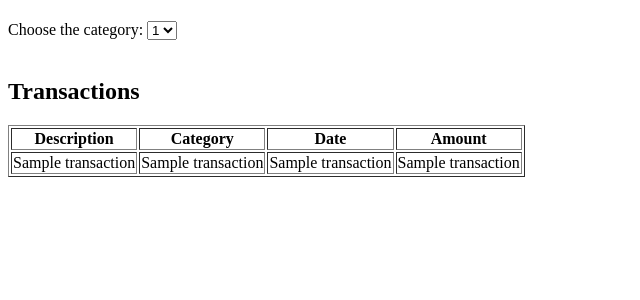
After one commit to Kissel2021/flask, a Flask app: template templates/dashboard.html in a window 1280 px wide. The commit adds this page. Shown: the top 300 px of the page, without its empty margins (0-640 px from the left). Run offline with Flask 3, Linux system fonts and the light colour scheme; the template is opened without the code that fills it: most values are stand-ins (such as "Sample title", 1, 10 or a date in 2020).

Commit message:
icome/spend

```diff
--- a/app.py
+++ b/app.py
@@ -1,9 +1,12 @@
 import sqlite3
 
-from flask import Flask, request, render_template
+from flask import Flask, request, render_template, session, redirect
 
 
 app = Flask(__name__)
+app.secret_key = 'qwefdgyhdtgfjghkghfk34678'
+SPEND = 1
+INCOME = 2
 
 
 class Database:
@@ -39,9 +42,10 @@ def get_login():
         #username = request.form['username']
         password = request.form['password']
         with Database('fin_tracker_bd.db') as cursor:
-            result = cursor.execute(f"SELECT * FROM user WHERE email = '{email}' and password = '{password}'")
+            result = cursor.execute(f"SELECT id FROM user WHERE email = '{email}' and password = '{password}'")
             data = result.fetchone()
         if data:
+            session['user_id'] = data[0]
             return  f"correct user pair"
         else:
             return f" wrong user pair"
@@ -75,16 +79,38 @@ def category_list():
 @app.route('/category/<category_id>', methods=['GET', 'PATCH', 'DELETE'])
 def category_detail(category_id):
     if request.method == 'GET':
-        return f" 12, {category_id}"
+        return render_template("one_category.html")
+    else:
+        return "hello"
 
 
 #/income
 @app.route('/income', methods=['GET', 'POST'])
 def get_income():
-    if request.method == 'GET':
-        return 'GET'
+    if 'user_id' in session:
+        if request.method == 'GET':
+            with Database('fin_tracker_bd.db') as cursor:
+                data = cursor.execute(
+                        f"SELECT * FROM 'transaction' WHERE owner = {session['user_id']} and type = {INCOME}")
+                res = data.fetchall()
+                categories = cursor.execute("SELECT category_name FROM category").fetchall()
+                return render_template('dashboard.html',
+                                       transactions=res,
+                                       categories=categories,
+                                       page_type="income")
+        else:
+            with Database('fin_tracker_bd.db') as cursor:
+                t_description = request.form['description']
+                t_category = request.form['category']
+                t_date = request.form['date']
+                t_owner = request.form['user_id']
+                t_type = request.form['type']
+                t_amount = request.form['amount']
+                cursor.execute(f"INSERT INTO 'transaction' (description, category, date, owner, type, amount) "
+                               f"VALUES ('{t_description}', '{t_category}', '{t_date}', '{t_owner}', '{t_type}', '{t_amount}')")
+            return redirect('/income')
     else:
-        return 'POST'
+        return redirect('/login')
 
 
 #/income/<income_id>
@@ -97,10 +123,30 @@ def income_detail(income_id):
 #/spend
 @app.route('/spend', methods=['GET', 'POST'])
 def get_spend():
-    if request.method == 'GET':
-        return 'GET'
+    if 'user_id' in session:
+        if request.method == 'GET':
+            with Database('fin_tracker_bd.db') as cursor:
+                data = cursor.execute(
+                    f"SELECT * FROM 'transaction' WHERE owner = {session['user_id']} and type = {SPEND}")
+                res = data.fetchall()
+                categories = cursor.execute("SELECT category_name FROM category").fetchall()
+                return render_template('dashboard.html',
+                                       transactions=res,
+                                       categories=categories,
+                                       page_type="spend")
+        else:
+            with Database('fin_tracker_bd.db') as cursor:
+                t_description = request.form['description']
+                t_category = request.form['category']
+                t_date = request.form['date']
+                t_owner = request.form['user_id']
+                t_type = request.form['type']
+                t_amount = request.form['amount']
+                cursor.execute(f"INSERT INTO 'transaction' (description, category, date, owner, type, amount) "
+                               f"VALUES ('{t_description}', '{t_category}', '{t_date}', '{t_owner}', '{t_type}', '{t_amount}')")
+            return redirect('/spend')
     else:
-        return 'POST'
+        return redirect('/login')
 
 
 #/spend/<spend_id>
--- /dev/null
+++ b/templates/dashboard.html
@@ -0,0 +1,43 @@
+<!DOCTYPE html>
+<html lang="en">
+<head>
+    <meta charset="UTF-8">
+    <title>Dashboard</title>
+</head>
+<body>
+    <h1>
+        {% if page_type == "income" %}
+            User Incomes
+        {% elif page_type == "spend" %}
+            User Expenses
+        {% endif %}
+    </h1>
+
+    <form action="/{{ page_type }}" method="post">
+        <label for="category">Choose the category:</label>
+        <select name="category" id="category">
+            {% for c in categories %}
+                <option value="{{ c[0] }}">{{ c[0] }}</option>
+            {% endfor %}
+        </select>
+        <br><br>
+
+    <h2>Transactions</h2>
+    <table border="1">
+        <tr>
+            <th>Description</th>
+            <th>Category</th>
+            <th>Date</th>
+            <th>Amount</th>
+        </tr>
+        {% for t in transactions %}
+        <tr>
+            <td>{{ t[1] }}</td>
+            <td>{{ t[2] }}</td>
+            <td>{{ t[3] }}</td>
+            <td>{{ t[6] }}</td>
+        </tr>
+        {% endfor %}
+    </table>
+</body>
+</html>
--- a/templates/login.html
+++ b/templates/login.html
@@ -4,7 +4,7 @@
     <title>login</title>
 </head>
 <body>
-   <form action="/login" method="POST">
+<form action="/login" method="POST">
   <label for="email">email:</label><br>
   <input type="text" id="email" name="email"><br>
   <label for="password">password:</label><br>
```
Also changed, not shown: templates/one_category.html (added, +10 -0 lines), fin_tracker_bd.db.
